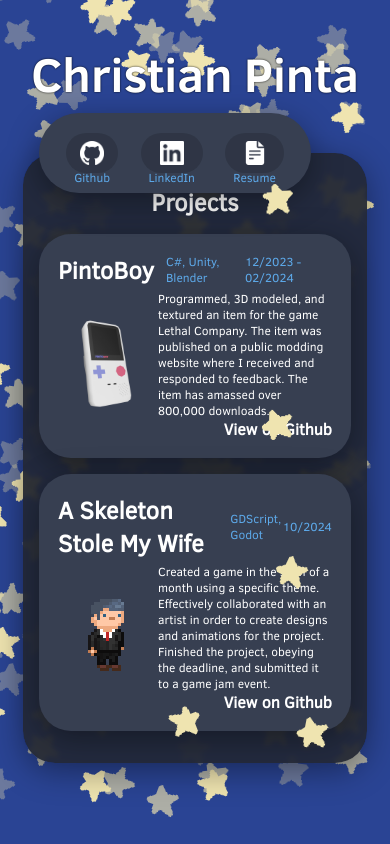
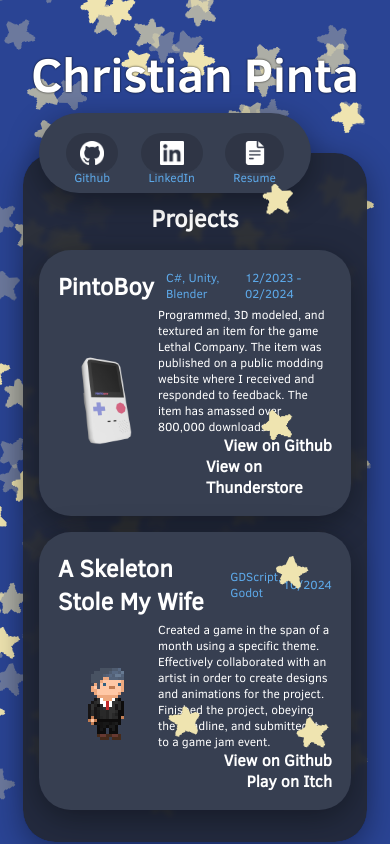
Before and after one commit to cpinta/cpinta.github.io, a React (Create React App) app: page / in a window 390 px wide. Built offline with nearby package versions, Linux system fonts and the light colour scheme.

Commit message:
added addable links on each project entry

```diff
--- a/src/App.css
+++ b/src/App.css
@@ -104,7 +104,7 @@
     font-size: 16px !important;
   }
   .ProjectBody{
-    padding-top: 2rem !important;
+    padding-top: 3rem !important;
     width: var(--width-percent) !important;
   }
 
@@ -234,7 +234,7 @@
   margin-bottom: 1rem;
   pointer-events: all;
   transition: 0.5s;
-  width: 100%;
+  width: auto;
 }
 
 .ListEntry:hover{
@@ -245,6 +245,12 @@
 .ListEntry:hover tbody tr td img{
   transform: scale(1.5);
   transition: 0.5s;
+}
+
+.ListEntryLink{
+  pointer-events: all;
+  float: right;
+  margin-left: 3rem;
 }
 
 .MainBodyTitle{
--- a/src/ProjectListEntry.tsx
+++ b/src/ProjectListEntry.tsx
@@ -1,6 +1,7 @@
 import React, { useEffect, useRef } from 'react';
 import GridItem from './GridItem';
 import { href } from 'react-router-dom';
+import ProjectListEntryLink from './ProjectListEntryLink';
 
 type ProjectListEntryProps = {
     title: string;
@@ -9,11 +10,12 @@
     subtitle?: string;
     date?: string;
     descrption: string;
-    link?: string;
+    links?: string[];
+    linkText?: string[];
 };
 
 
-function ProjectListEntry({title, image, hover, descrption, link, subtitle, date}: ProjectListEntryProps) {
+function ProjectListEntry({title, image, hover, descrption, links, linkText, subtitle, date}: ProjectListEntryProps) {
 
     const imgRef = useRef<HTMLImageElement>(null);
 
@@ -30,6 +32,13 @@
             if(image){
                 imgRef.current.src = image;
             }
+        }
+    }
+
+    var linkEntries: React.ReactElement[] = [];
+    if(links){
+        for(let i = 0; i < links.length; i++){
+            linkEntries.push(<ProjectListEntryLink text={linkText ? linkText[i] : 'View'} link={links[i]} />);
         }
     }
 
@@ -51,7 +60,9 @@
                     </td>
                     <td className='table-desc'>
                         <p>{descrption}</p>
-                        <a style={{ pointerEvents: 'all', float: 'right' }} href={link} {...({ target: "_blank", rel: "noopener noreferrer" })} >View on Github</a>
+                        <div>
+                            {linkEntries}
+                        </div>
                     </td>
                 </tr>
             </tbody>
--- /dev/null
+++ b/src/ProjectListEntryLink.tsx
@@ -0,0 +1,14 @@
+type ProjectListEntryLinkProps = {
+    text: string;
+    link: string;
+};
+
+function ProjectListEntryLink({text, link}: ProjectListEntryLinkProps) {
+    return(
+        <>
+            <a className='ListEntryLink' href={link} {...({ target: "_blank", rel: "noopener noreferrer" })} >{text}</a>
+        </>
+    )
+}
+
+export default ProjectListEntryLink;
--- a/src/ProjectsPage.tsx
+++ b/src/ProjectsPage.tsx
@@ -16,8 +16,8 @@
             <h2 style={{marginBottom: '1rem'}}>Projects</h2>
             {/* <h2>Projects</h2>  */}
             {/* bold only parts of the description text */}
-            <ProjectListEntry title='PintoBoy' subtitle='C#, Unity, Blender' date='12/2023 - 02/2024' link='https://github.com/cpinta/PintoBoy-LethalCompanyMod' image={imgPintoBoy} hover={gifPintoBoy} descrption='Programmed, 3D modeled, and textured an item for the game Lethal Company. The item was published on a public modding website where I received and responded to feedback. The item has amassed over 800,000 downloads.' />
-            <ProjectListEntry title='A Skeleton Stole My Wife' subtitle='GDScript, Godot' date='10/2024' link='https://github.com/cpinta/a-skeleton-stole-my-wife' image={imgGuy} hover={gifGuy} descrption={assmyDesc} />
+            <ProjectListEntry title='PintoBoy' subtitle='C#, Unity, Blender' date='12/2023 - 02/2024' linkText={['View on Github', 'View on Thunderstore']} links={['https://github.com/cpinta/PintoBoy-LethalCompanyMod', 'https://thunderstore.io/c/lethal-company/p/Pinta/PintoBoy/']} image={imgPintoBoy} hover={gifPintoBoy} descrption='Programmed, 3D modeled, and textured an item for the game Lethal Company. The item was published on a public modding website where I received and responded to feedback. The item has amassed over 800,000 downloads.' />
+            <ProjectListEntry title='A Skeleton Stole My Wife' subtitle='GDScript, Godot' date='10/2024' linkText={['View on Github', 'Play on Itch']} links={['https://github.com/cpinta/a-skeleton-stole-my-wife', 'https://pinta.itch.io/a-skeleton-stole-my-wife']} image={imgGuy} hover={gifGuy} descrption={assmyDesc} />
 
         </>
     )
```
